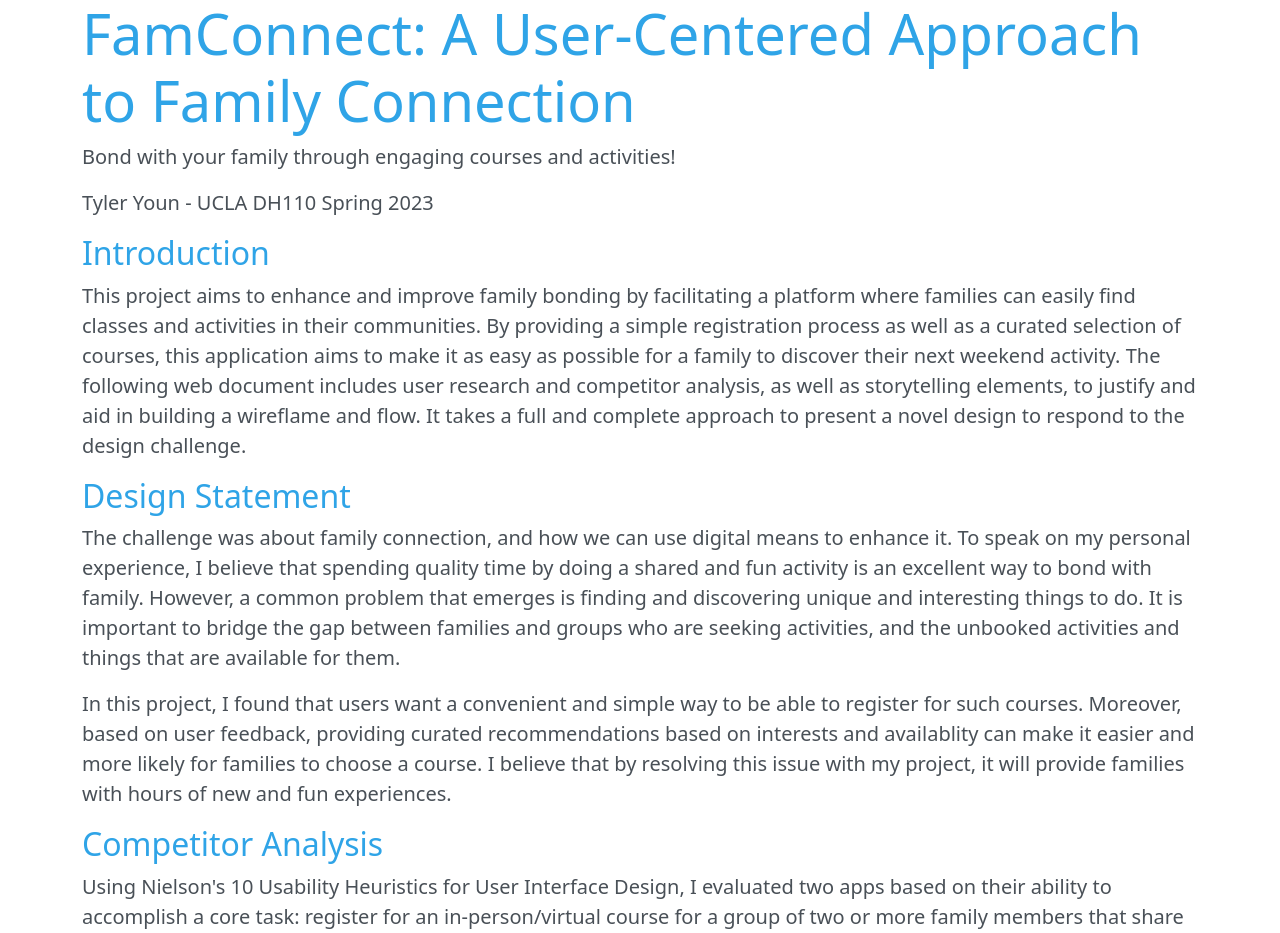
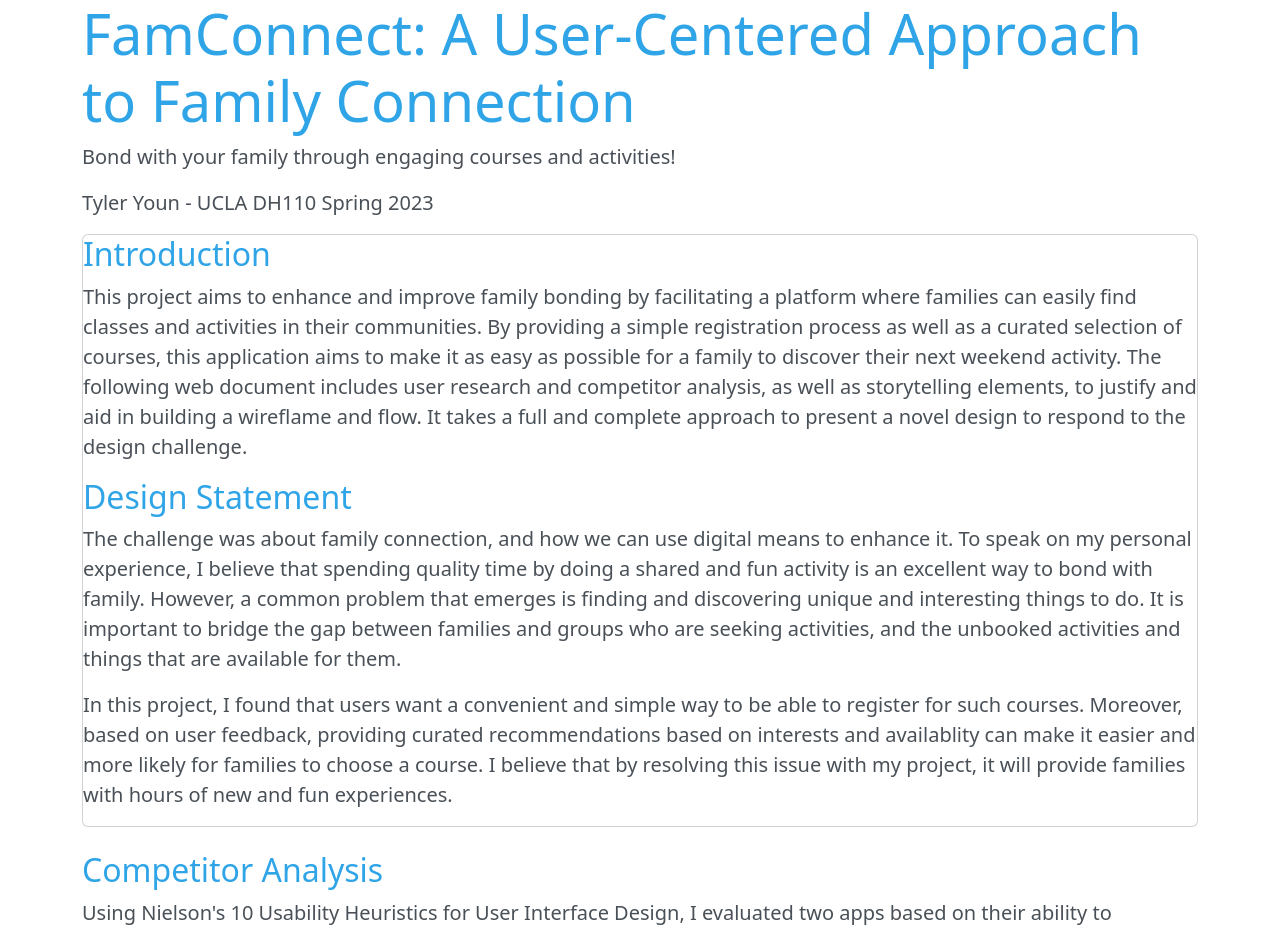
Before and after one commit to tylerhjyoun/DH110, a Jekyll site: the page ASSIGNMENT08/index.html, which Jekyll copies as it is, in a window 1280 px wide. Shown: the top 933 px of the page. Built offline with Jekyll 4.4.1, drawn with Linux system fonts in a browser that asks for light colours.

Commit message:
Update index.html

```diff
--- a/ASSIGNMENT08/index.html
+++ b/ASSIGNMENT08/index.html
@@ -18,7 +18,7 @@
 </h1>
     <p class="lead"> Bond with your family through engaging courses and activities! </p>
     <p class="lead"> Tyler Youn - UCLA DH110 Spring 2023</p>
-
+    <div class="mb-4 card">
     <h2> Introduction </h2>
     <p class ="lead">This project aims to enhance and improve family bonding by facilitating a platform where families can easily find
       classes and activities in their communities. By providing a simple registration process as well as a curated selection of courses,
@@ -33,12 +33,13 @@
       However, a common problem that emerges is finding and discovering unique and interesting things to do. It is important to bridge
       the gap between families and groups who are seeking activities, and the unbooked activities and things that are available for them.
     </p>
+
     <p class="lead">
     In this project, I found that users want a convenient and simple way to be able to register for such courses.
       Moreover, based on user feedback, providing curated recommendations based on interests and availablity can make it easier
       and more likely for families to choose a course. I believe that by resolving this issue with my project, it will provide
       families with hours of new and fun experiences. </p>
-
+    </div>
     <h2> Competitor Analysis </h2>
 
 
```
